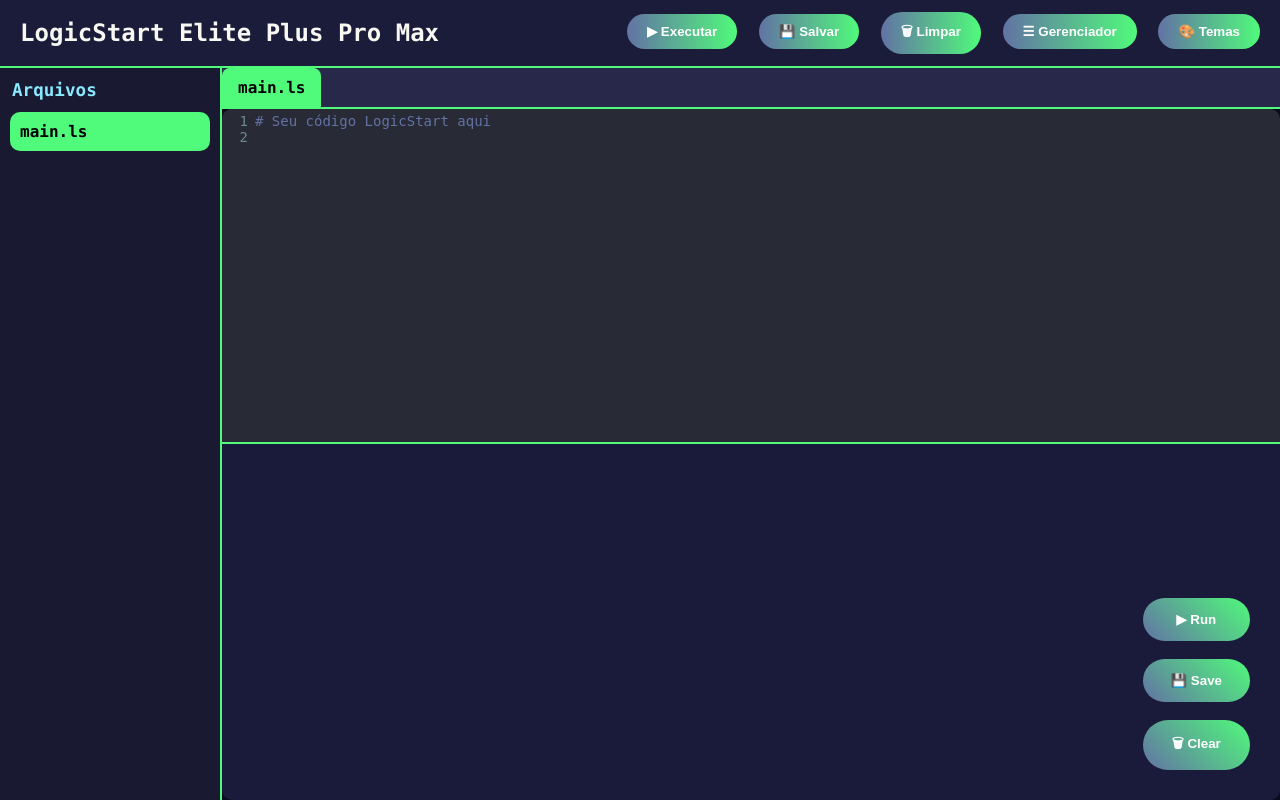
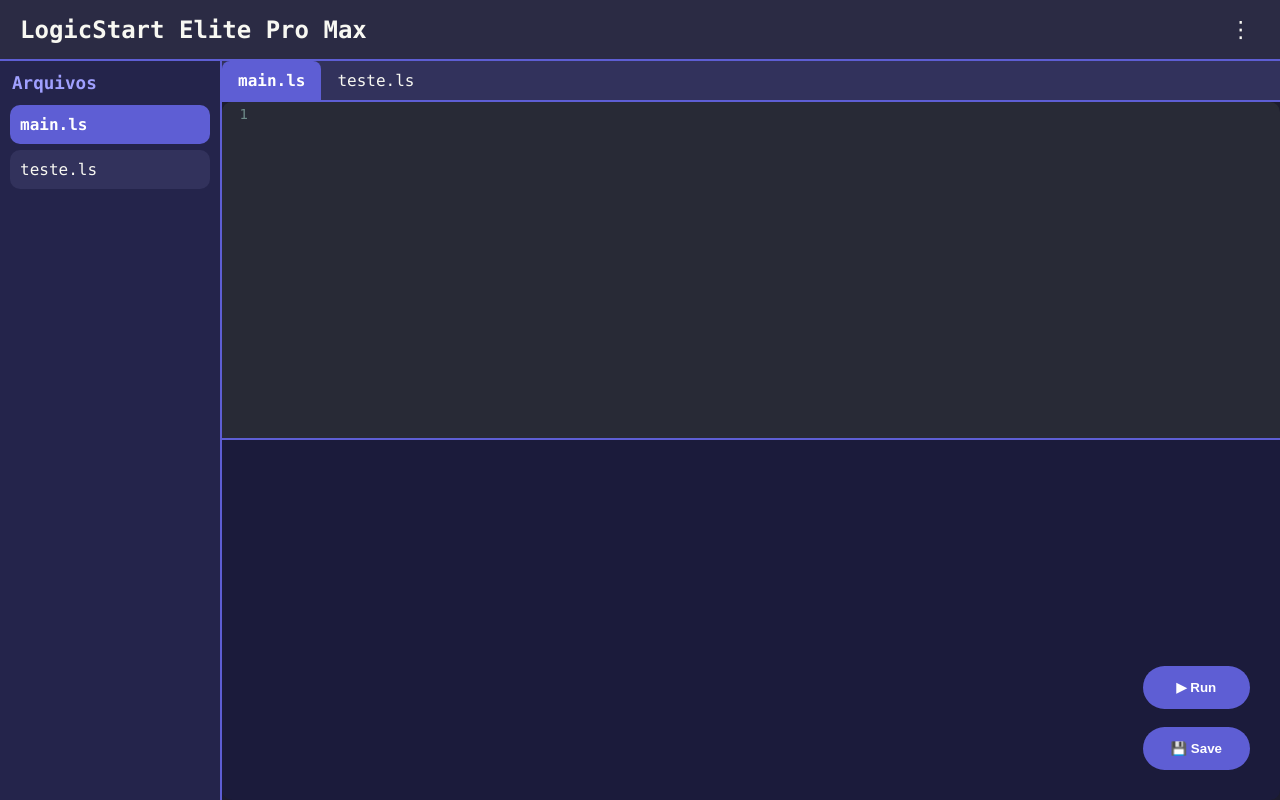
Before and after one commit to DashMasterX/logicstart, a Flask app: template templates/ide.html in a window 1280 px wide. Run offline with Flask 3, Linux system fonts and the light colour scheme; the template is opened without the code that fills it, so the values that code supplies are empty.

Commit message:
Update ide.html

```diff
--- a/templates/ide.html
+++ b/templates/ide.html
@@ -3,285 +3,289 @@
 <head>
 <meta charset="UTF-8">
 <meta name="viewport" content="width=device-width, initial-scale=1.0">
-<title>LogicStart Elite Plus Pro Max</title>
+<title>LogicStart Elite Pro Max</title>
 
 <!-- CodeMirror CSS -->
 <link href="https://cdn.jsdelivr.net/npm/codemirror@5.65.14/lib/codemirror.css" rel="stylesheet">
 <link href="https://cdn.jsdelivr.net/npm/codemirror@5.65.14/theme/dracula.css" rel="stylesheet">
 
 <style>
-/* ===== Corpo ===== */
 body {
     margin: 0;
     font-family: 'Consolas', monospace;
-    background: #0b0b1f;
+    background: #1c1c2e;
     color: #f8f8f2;
     display: flex;
     flex-direction: column;
     min-height: 100vh;
 }
 
-/* ===== Header ===== */
+/* Header */
 header {
-    background: #1b1b3a;
+    background: #2b2b44;
     padding: 12px 20px;
     display: flex;
     justify-content: space-between;
     align-items: center;
-    border-bottom: 2px solid #50fa7b;
+    border-bottom: 2px solid #5e5ed4;
+    box-shadow: 0 2px 6px rgba(0,0,0,0.5);
 }
-header div:first-child { font-size: 1.5em; font-weight: bold; }
-header button {
+
+header .titulo {
+    font-size: 1.5em;
+    font-weight: bold;
+}
+
+header .menu {
+    position: relative;
+}
+
+header .menu-btn {
+    font-size: 1.4em;
+    background: none;
+    border: none;
+    color: #f8f8f2;
+    cursor: pointer;
+    padding: 4px 8px;
+}
+
+header .menu-content {
+    display: none;
+    position: absolute;
+    top: 35px;
+    right: 0;
+    background: #2b2b44;
+    border: 1px solid #5e5ed4;
+    border-radius: 8px;
+    overflow: hidden;
+    z-index: 10;
+}
+
+header .menu-content button {
+    display: block;
+    width: 150px;
+    padding: 10px 16px;
+    background: #2b2b44;
+    color: #f8f8f2;
+    border: none;
+    text-align: left;
+    cursor: pointer;
+    transition: 0.2s;
+}
+header .menu-content button:hover {
+    background: #5e5ed4;
+    color: #fff;
+    font-weight: bold;
+}
+
+/* Layout principal */
+.main-container {
+    flex: 1;
+    display: flex;
+    overflow: hidden;
+}
+
+/* Painel lateral de arquivos */
+#file-panel {
+    width: 220px;
+    background: #24244b;
+    border-right: 2px solid #5e5ed4;
+    display: flex;
+    flex-direction: column;
+}
+
+#file-panel h3 {
+    margin: 12px;
+    font-size: 1.1em;
+    font-weight: bold;
+    color: #a0a0ff;
+}
+
+.file-list {
+    flex: 1;
+    overflow-y: auto;
+    padding: 0 10px;
+}
+
+.file-list div {
+    padding: 10px;
+    margin-bottom: 6px;
+    background: #32325c;
+    border-radius: 10px;
+    cursor: pointer;
+    transition: 0.2s;
+}
+
+.file-list div.active, .file-list div:hover {
+    background: #5e5ed4;
+    color: #fff;
+    font-weight: bold;
+}
+
+/* Editor com abas */
+#editor-area {
+    flex: 2;
+    display: flex;
+    flex-direction: column;
+}
+
+.tab-bar {
+    display: flex;
+    background: #32325c;
+    border-bottom: 2px solid #5e5ed4;
+}
+
+.tab-bar div {
+    padding: 10px 16px;
+    cursor: pointer;
+    color: #f8f8f2;
+    transition: 0.2s;
+}
+
+.tab-bar div.active {
+    background: #5e5ed4;
+    color: #fff;
+    font-weight: bold;
+    border-radius: 8px 8px 0 0;
+}
+
+/* Editor CodeMirror */
+.CodeMirror {
+    flex: 1;
+    height: 100%;
+    border-radius: 10px 10px 0 0;
+    font-size: 14px;
+    border: 2px solid #5e5ed4;
+}
+
+/* Terminal */
+#terminal {
+    flex: 1;
+    background: #1b1b3b;
+    padding: 12px;
+    overflow-y: auto;
+    font-family: monospace;
+    font-size: 14px;
+    border-top: 2px solid #5e5ed4;
+    border-radius: 0 0 10px 10px;
+}
+
+.terminal .info { color: #8be9fd; }
+.terminal .success { color: #a0a0ff; }
+.terminal .error { color: #ff6b6b; }
+
+/* Botões flutuantes */
+.float-buttons {
+    position: fixed;
+    bottom: 30px;
+    right: 30px;
+    display: flex;
+    flex-direction: column;
+    gap: 18px;
+}
+
+.float-buttons button {
+    background: #5e5ed4;
+    border: none;
+    color: #fff;
+    padding: 14px 28px;
+    border-radius: 50px;
+    cursor: pointer;
+    font-weight: bold;
     position: relative;
     overflow: hidden;
-    background: linear-gradient(90deg, #6272a4, #50fa7b);
-    border: none;
-    color: #fff;
-    padding: 10px 20px;
-    margin-left: 12px;
-    cursor: pointer;
-    border-radius: 50px;
-    font-weight: bold;
     transition: transform 0.2s ease, box-shadow 0.3s ease;
 }
-header button:hover {
-    transform: scale(1.1);
-    box-shadow: 0 6px 20px rgba(80,250,123,0.5);
+
+.float-buttons button:hover {
+    transform: scale(1.15);
+    box-shadow: 0 6px 22px rgba(94,94,212,0.5);
 }
 
-/* ===== Layout principal ===== */
-.main-container { flex:1; display:flex; overflow:hidden; }
-
-/* ===== Painel lateral de arquivos ===== */
-#file-panel {
-    width: 220px;
-    background: #191932;
-    border-right: 2px solid #50fa7b;
-    display: flex; flex-direction: column;
-}
-#file-panel h3 {
-    margin: 12px; font-size:1.1em; font-weight:bold; color:#8be9fd;
-}
-.file-list { flex:1; overflow-y:auto; padding:0 10px; }
-.file-list div {
-    padding:10px; margin-bottom:6px; background:#28284b;
-    border-radius:10px; cursor:pointer; transition:0.2s;
-}
-.file-list div.active, .file-list div:hover {
-    background:#50fa7b; color:#000; font-weight:bold;
+.float-buttons button::after {
+    content: "";
+    position: absolute;
+    width: 100px;
+    height: 100px;
+    background: rgba(255,255,255,0.15);
+    border-radius: 50%;
+    top: 50%;
+    left: 50%;
+    transform: translate(-50%,-50%) scale(0);
+    transition: transform 0.5s ease, opacity 0.5s ease;
 }
 
-/* ===== Editor com abas ===== */
-#editor-area { flex:2; display:flex; flex-direction:column; }
-.tab-bar { display:flex; background:#28284b; border-bottom:2px solid #50fa7b; }
-.tab-bar div {
-    padding:10px 16px; cursor:pointer; color:#f8f8f2; transition:0.2s;
+.float-buttons button:active::after {
+    transform: translate(-50%,-50%) scale(3);
+    opacity: 0;
 }
-.tab-bar div.active { background:#50fa7b; color:#000; font-weight:bold; border-radius:8px 8px 0 0; }
 
-/* ===== Editor CodeMirror ===== */
-.CodeMirror { flex:1; height:100%; border-radius:10px 10px 0 0; font-size:14px; border:2px solid #50fa7b; }
-
-/* ===== Terminal ===== */
-#terminal {
-    flex:1; background:#1a1a3b; padding:12px; overflow-y:auto;
-    font-family:monospace; font-size:14px; border-top:2px solid #50fa7b; border-radius:0 0 10px 10px;
+/* Responsivo */
+@media (max-width: 1024px) {
+    .main-container { flex-direction: column; }
+    #file-panel { width: 100%; height: 150px; flex-direction: row; overflow-x: auto; }
+    .CodeMirror { height: 300px; }
+    #terminal { height: 200px; }
 }
-.terminal .info { color:#8be9fd; }
-.terminal .success { color:#50fa7b; }
-.terminal .error { color:#ff5555; }
-
-/* ===== Botões flutuantes ===== */
-.float-buttons { position:fixed; bottom:30px; right:30px; display:flex; flex-direction:column; gap:18px; }
-.float-buttons button {
-    background:linear-gradient(45deg,#6272a4,#50fa7b); border:none; color:#fff;
-    padding:14px 28px; border-radius:50px; cursor:pointer; font-weight:bold; position:relative;
-    overflow:hidden; transition:transform 0.2s ease, box-shadow 0.3s ease;
-}
-.float-buttons button:hover { transform:scale(1.15); box-shadow:0 6px 22px rgba(80,250,123,0.5); }
-.float-buttons button::after { content:""; position:absolute; width:100px; height:100px; background:rgba(255,255,255,0.2);
-    border-radius:50%; top:50%; left:50%; transform:translate(-50%,-50%) scale(0); transition:transform 0.5s ease,opacity 0.5s ease; }
-.float-buttons button:active::after { transform:translate(-50%,-50%) scale(3); opacity:0; }
-
-/* ===== Menu Gerenciador ===== */
-#menu-gerenciador { position:fixed; top:70px; left:30px; background:#28284b; border:2px solid #50fa7b; border-radius:10px;
-    padding:12px; display:none; flex-direction:column; gap:10px; z-index:99; }
-#menu-gerenciador button { background:linear-gradient(45deg,#6272a4,#50fa7b); color:#fff; border:none; padding:10px 20px; border-radius:50px; cursor:pointer; }
-
-/* ===== Menu Temas ===== */
-#menu-temas { position:fixed; top:70px; left:270px; background:#28284b; border:2px solid #50fa7b; border-radius:10px;
-    padding:12px; display:none; flex-direction:column; gap:10px; z-index:99; }
-#menu-temas button { background:linear-gradient(45deg,#6272a4,#50fa7b); color:#fff; border:none; padding:10px 20px; border-radius:50px; cursor:pointer; }
-
-/* ===== Responsivo ===== */
-@media (max-width:1024px){.main-container{flex-direction:column;}#file-panel{width:100%;height:150px;flex-direction:row;overflow-x:auto;}#editor-area{flex:1;}.CodeMirror{height:300px;}#terminal{height:200px;}}
 </style>
 </head>
 <body>
 
 <header>
-    <div>LogicStart Elite Plus Pro Max</div>
-    <div>
-        <button id="run-btn">▶ Executar</button>
-        <button id="save-btn">💾 Salvar</button>
-        <button id="clear-btn">🗑 Limpar</button>
-        <button id="menu-btn">☰ Gerenciador</button>
-        <button id="tema-btn">🎨 Temas</button>
+    <div class="titulo">LogicStart Elite Pro Max</div>
+    <div class="menu">
+        <button class="menu-btn">⋮</button>
+        <div class="menu-content">
+            <button onclick="novoArquivo()">Novo Arquivo</button>
+            <button onclick="salvarCodigo()">Salvar</button>
+            <button onclick="executarCodigo()">Executar</button>
+            <button onclick="limparTerminal()">Limpar Terminal</button>
+        </div>
     </div>
 </header>
-
-<!-- Menu Gerenciador -->
-<div id="menu-gerenciador">
-    <button onclick="novoArquivo()">➕ Novo Arquivo</button>
-    <button onclick="removerArquivo()">❌ Remover Arquivo</button>
-    <button onclick="downloadArquivo()">⬇ Salvar no Celular</button>
-    <input type="file" id="upload-file" style="display:none" onchange="uploadArquivo(event)">
-    <button onclick="document.getElementById('upload-file').click()">⬆ Abrir do Celular</button>
-</div>
-
-<!-- Menu Temas -->
-<div id="menu-temas">
-    <button onclick="mudarTema('dracula')">🌓 Dark</button>
-    <button onclick="mudarTema('eclipse')">🌄 Sunset</button>
-    <button onclick="mudarTema('neon')">💡 Neon</button>
-</div>
 
 <div class="main-container">
     <div id="file-panel">
         <h3>Arquivos</h3>
-        <div class="file-list" id="file-list"></div>
+        <div class="file-list" id="file-list">
+            <div onclick="abrirArquivo('main')" class="active">main.ls</div>
+            <div onclick="abrirArquivo('teste')">teste.ls</div>
+        </div>
     </div>
 
     <div id="editor-area">
-        <div class="tab-bar" id="tab-bar"></div>
+        <div class="tab-bar" id="tab-bar">
+            <div class="tab active" onclick="abrirAba('main')">main.ls</div>
+            <div class="tab" onclick="abrirAba('teste')">teste.ls</div>
+        </div>
         <textarea id="editor"></textarea>
         <div id="terminal" class="terminal"></div>
     </div>
 </div>
 
 <div class="float-buttons">
-    <button id="run-float">▶ Run</button>
-    <button id="save-float">💾 Save</button>
-    <button id="clear-float">🗑 Clear</button>
+    <button onclick="executarCodigo()">▶ Run</button>
+    <button onclick="salvarCodigo()">💾 Save</button>
 </div>
 
 <!-- CodeMirror JS -->
 <script src="https://cdn.jsdelivr.net/npm/codemirror@5.65.14/lib/codemirror.js"></script>
 <script src="https://cdn.jsdelivr.net/npm/codemirror@5.65.14/mode/python/python.js"></script>
 
+<!-- Editor JS -->
+<script src="{{ url_for('static', filename='js/editor.js') }}"></script>
+
 <script>
-// ===== Inicializa CodeMirror =====
-let editor = CodeMirror.fromTextArea(document.getElementById("editor"),{
-    mode:{name:"python",version:3,singleLineStringErrors:false},
-    theme:"dracula", lineNumbers:true, lineWrapping:true, indentUnit:4, tabSize:4
+// Menu dropdown
+const menuBtn = document.querySelector(".menu-btn");
+const menuContent = document.querySelector(".menu-content");
+menuBtn.addEventListener("click", () => {
+    menuContent.style.display = menuContent.style.display === "block" ? "none" : "block";
 });
-
-// ===== Arquivos =====
-let arquivos = { "main":"# Seu código LogicStart aqui\n" };
-let arquivoAtivo = "main";
-
-// ===== Atualiza abas =====
-function atualizarAbas(){
-    const tabBar=document.getElementById("tab-bar"); tabBar.innerHTML="";
-    Object.keys(arquivos).forEach(nome=>{
-        let div=document.createElement("div"); div.textContent=nome+".ls";
-        div.className=(nome===arquivoAtivo)?"tab active":"tab"; div.onclick=()=>abrirArquivo(nome);
-        tabBar.appendChild(div);
-    });
-
-    const fileList=document.getElementById("file-list"); fileList.innerHTML="";
-    Object.keys(arquivos).forEach(nome=>{
-        let div=document.createElement("div"); div.textContent=nome+".ls";
-        div.className=(nome===arquivoAtivo)?"active":""; div.onclick=()=>abrirArquivo(nome);
-        fileList.appendChild(div);
-    });
-}
-
-// ===== Abrir arquivo =====
-function abrirArquivo(nome){
-    if(!arquivos[nome]) return logTerminal(`Arquivo '${nome}' não existe`,"error");
-    arquivoAtivo=nome; editor.setValue(arquivos[nome]); atualizarAbas();
-}
-
-// ===== Novo arquivo =====
-function novoArquivo(){
-    let nome=prompt("Nome do novo arquivo:"); if(!nome) return;
-    nome=nome.replace(/\W/g,"_"); if(arquivos[nome]) return logTerminal(`Arquivo '${nome}' já existe`,"error");
-    arquivos[nome]="# Novo arquivo\n"; abrirArquivo(nome);
-}
-
-// ===== Remover arquivo =====
-function removerArquivo(){
-    if(arquivoAtivo==="main") return logTerminal("Não pode remover main","error");
-    delete arquivos[arquivoAtivo]; arquivoAtivo=Object.keys(arquivos)[0]; abrirArquivo(arquivoAtivo);
-}
-
-// ===== Terminal =====
-let terminal=document.getElementById("terminal");
-function limparTerminal(){ terminal.innerHTML=""; }
-function logTerminal(texto,tipo="info"){
-    let div=document.createElement("div"); div.className=tipo;
-    div.innerHTML=texto.replace(/\n/g,"<br>"); terminal.appendChild(div); terminal.scrollTop=terminal.scrollHeight;
-}
-
-// ===== Atualiza arquivo ativo =====
-function atualizarArquivoAtivo(){ arquivos[arquivoAtivo]=editor.getValue(); }
-
-// ===== Executar código (simulado) =====
-function executarCodigo(){
-    atualizarArquivoAtivo(); let codigo=arquivos[arquivoAtivo];
-    logTerminal("> Executando código...","info");
-    setTimeout(()=>logTerminal("✅ Código executado com sucesso (simulado).","success"),500);
-}
-
-// ===== Salvar arquivo no celular =====
-function downloadArquivo(){
-    atualizarArquivoAtivo();
-    const blob=new Blob([arquivos[arquivoAtivo]],{type:"text/plain"});
-    const a=document.createElement("a"); a.href=URL.createObjectURL(blob);
-    a.download=arquivoAtivo+".ls"; a.click();
-}
-
-// ===== Abrir arquivo do celular =====
-function uploadArquivo(event){
-    const file=event.target.files[0]; if(!file) return;
-    const reader=new FileReader();
-    reader.onload=e=>{
-        arquivos[file.name.replace(/\W/g,"_")]=e.target.result;
-        abrirArquivo(file.name.replace(/\W/g,"_"));
-    };
-    reader.readAsText(file);
-}
-
-// ===== Menu Gerenciador =====
-document.getElementById("menu-btn").onclick=()=>{
-    const menu=document.getElementById("menu-gerenciador");
-    menu.style.display=(menu.style.display==="flex")?"none":"flex";
-};
-
-// ===== Menu Temas =====
-document.getElementById("tema-btn").onclick=()=>{
-    const menu=document.getElementById("menu-temas");
-    menu.style.display=(menu.style.display==="flex")?"none":"flex";
-};
-
-// ===== Mudar Tema =====
-function mudarTema(nome){
-    editor.setOption("theme",nome);
-    logTerminal(`Tema alterado para ${nome}`,"info");
-}
-
-// ===== Botões flutuantes =====
-document.getElementById("run-float").onclick=executarCodigo;
-document.getElementById("save-float").onclick=downloadArquivo;
-document.getElementById("clear-float").onclick=limparTerminal;
-document.getElementById("run-btn").onclick=executarCodigo;
-document.getElementById("save-btn").onclick=downloadArquivo;
-document.getElementById("clear-btn").onclick=limparTerminal;
-
-// ===== Inicialização =====
-document.addEventListener("DOMContentLoaded",()=>{
-    atualizarAbas(); abrirArquivo("main");
+document.addEventListener("click", (e) => {
+    if (!menuBtn.contains(e.target) && !menuContent.contains(e.target)) {
+        menuContent.style.display = "none";
+    }
 });
 </script>
 
```
